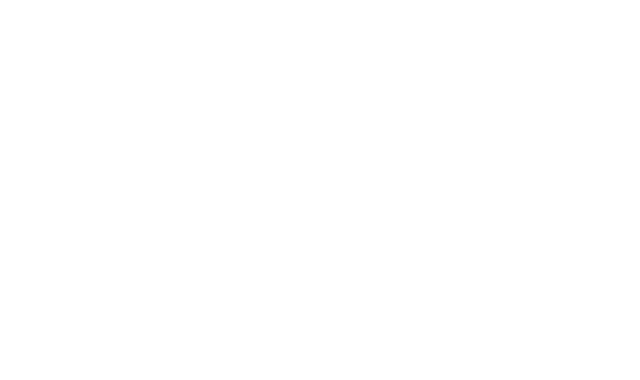
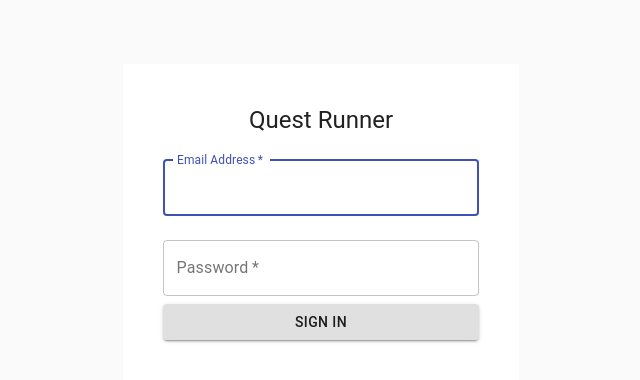
Before and after one commit to yoonah1996/QuestRunner, a React (Create React App) app: page /userLoginPage in a window 1280 px wide. Shown: the top 380 px of the page, without its empty margins (319-959 px from the left). Built offline with nearby package versions, Linux system fonts and the light colour scheme.

Commit message:
:lipstick: login page UI add

```diff
--- a/src/App.tsx
+++ b/src/App.tsx
@@ -3,21 +3,22 @@
 import { Switch, Route, Redirect } from 'react-router-dom';
 import { RootState } from './store/modules';
 import { actions } from './store/modules/userLogin';
+import UserLogin from './UserLogin';
 // 라우팅
 // Islogin
 const App: React.FC = () => {
-  const isLogin = useSelector((state: RootState) => state.commons.isLogin);
-  const dispatch = useDispatch();
-  dispatch(actions.setDarkmode({ darkmode: true }));
+  // const isLogin = useSelector((state: RootState) => state.commons.isLogin);
+  // const dispatch = useDispatch();
+  // dispatch(actions.setDarkmode({ darkmode: true }));
   return (
     <div className="App">
-      {/* <Switch>
+      <Switch>
         <Route
           exact
           path="/userLoginPage"
-          render={() => <SignIn/>}
+          render={() => <UserLogin />}
         />
-        <Route
+        {/* <Route
           exact
           path="/userJoinPage"
           render={() => <UserJoin/>}
@@ -30,9 +31,9 @@
             }
             return <Theplace />;
           }}
-        />
-        <Route path="/" render={() => <Redirect to="/user" />} />
-      </Switch> */}
+        /> */}
+        <Route path="/" render={() => <Redirect to="/userLoginPage" />} />
+      </Switch>
     </div>
   );
 };
--- /dev/null
+++ b/src/UserLogin.tsx
@@ -0,0 +1,108 @@
+import React, {useState} from 'react';
+import Button from '@material-ui/core/Button';
+import CssBaseline from '@material-ui/core/CssBaseline';
+import TextField from '@material-ui/core/TextField';
+import Grid from '@material-ui/core/Grid';
+import LockOutlinedIcon from '@material-ui/icons/LockOutlined';
+import Typography from '@material-ui/core/Typography';
+import { makeStyles } from '@material-ui/core/styles';
+import Container from '@material-ui/core/Container';
+import { useSelector, useDispatch } from 'react-redux';
+// import Image from './penmon.jpg';
+import { RootState } from './store/modules';
+import { actions } from './store/modules/userLogin';
+
+const useStyles = makeStyles((theme) => ({
+  paper: {
+    marginTop: theme.spacing(8),
+    // margin: '100px',
+    display: 'flex',
+    flexDirection: 'column',
+    alignItems: 'center',
+    backgroundColor: 'white',
+    width: '100%',
+    height: '100%',
+    padding: '10%',
+  },
+  drawerPaper: {
+    // backgroundSize: 'cover',
+    // backgroundImage: `url(${Image})`,
+  },
+  form: {
+    width: '100%', // Fix IE 11 issue.
+    marginTop: theme.spacing(1),
+  },
+}));
+
+const UserLogin: React.FC = () => {
+  // const dispatch = useDispatch();
+  // dispatch(actions.setLogin({ isLogin: true, token:  }));
+  const classes = useStyles();
+  const [form, setValues] = useState({
+    email: '',
+    password: '',
+  });
+
+  const changeUser = (e:React.ChangeEvent<HTMLInputElement>) => {
+    setValues({ ...form, [e.target.id]: e.target.value });
+  };
+
+  return (
+    <div className={classes.drawerPaper}>
+      <Container component="main" maxWidth="xs">
+        <CssBaseline />
+        <div className={classes.paper}>
+          <Typography component="h1" variant="h5">
+            Quest Runner
+          </Typography>
+          <form className={classes.form} noValidate>
+            <TextField
+              variant="outlined"
+              margin="normal"
+              required
+              fullWidth
+              id="email"
+              label="Email Address"
+              // autoComplete="email"
+              autoFocus
+              onChange={changeUser}
+            />
+            <TextField
+              variant="outlined"
+              margin="normal"
+              required
+              fullWidth
+              label="Password"
+              type="password"
+              id="password"
+              onChange={changeUser}
+            />
+            <Button
+              // type="submit"
+              fullWidth
+              variant="contained"
+              // color="text.disabled"
+              className="loginBt"
+              onClick={() => {
+                console.log(form.email, form.password);
+              }}
+            >
+              Sign In
+            </Button>
+            <Grid container>
+              <Grid item xs />
+              <Grid item>
+                {/* <Link href="#" variant="body2">
+                  {"Don't have an account? Sign Up"}
+                </Link> */}
+              </Grid>
+            </Grid>
+          </form>
+        </div>
+      </Container>
+    </div>
+
+  );
+};
+
+export default UserLogin;
--- a/src/index.tsx
+++ b/src/index.tsx
@@ -1,5 +1,6 @@
 import React from 'react';
 import ReactDOM from 'react-dom';
+import { BrowserRouter } from 'react-router-dom';
 import { Provider } from 'react-redux';
 import { configureStore } from '@reduxjs/toolkit';
 import { composeWithDevTools } from 'redux-devtools-extension';
@@ -10,10 +11,12 @@
   reducer: rootReducer,
 });
 ReactDOM.render(
-  <Provider store={store}>
-    <React.StrictMode>
-      <App />
-    </React.StrictMode>
-  </Provider>,
+  <BrowserRouter>
+    <Provider store={store}>
+      <React.StrictMode>
+        <App />
+      </React.StrictMode>
+    </Provider>
+  </BrowserRouter>,
   document.getElementById('root'),
 );
```
